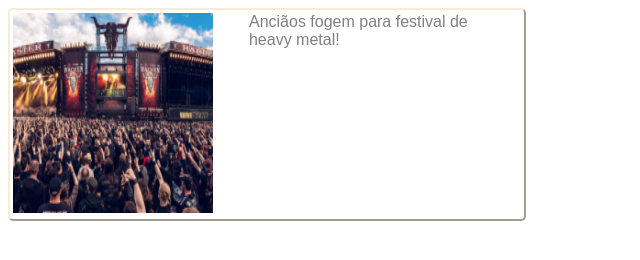
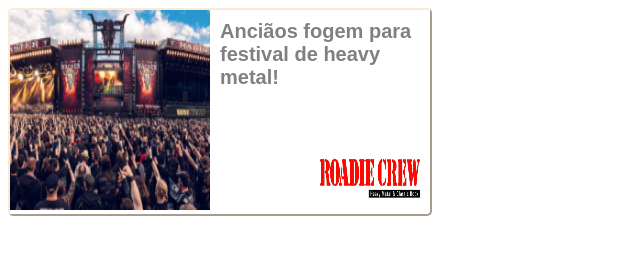
Before and after one commit to carolpazini/desafionoticia, a plain HTML site: page index.html in a window 1280 px wide. Shown: the whole page, without its empty margins (0-640 px from the left). Drawn offline with Linux system fonts and the light colour scheme.

Commit message:
quase terminado

```diff
--- a/estilo.css
+++ b/estilo.css
@@ -2,8 +2,8 @@
 .caixa {
 
 	float: left;
-	width: 100%;
-	margin: 0.5%
+	width: 400px;
+
 }
 .miniatura{
 	width: 200px;
@@ -24,7 +24,7 @@ div{
 }
 
 .caixa2{
-	width: 45%;
+	width: 200px;
 }
 
 .branco{
@@ -38,4 +38,12 @@ div{
 .letra{
 	color: grey;
 	font-family: sans-serif;
+	font-weight: bold;
+	font-size: 20px;
+	padding: 10px;
 }
+.miniatura2{
+	width: 100px;
+	height: 40px;
+	float: right;
+}
--- a/index.html
+++ b/index.html
@@ -19,6 +19,11 @@
             </div>
             <div class="caixa caixa2 branco letra">
                     Anciãos fogem para festival de heavy metal!
+
+                <time datetime="PTDHMS">
+                </time>
+                <br><br><br><br>
+                <img class="miniatura2"  src="logo.png">
             </div>
 
 
```
Also changed, not shown: logo.png (added).
